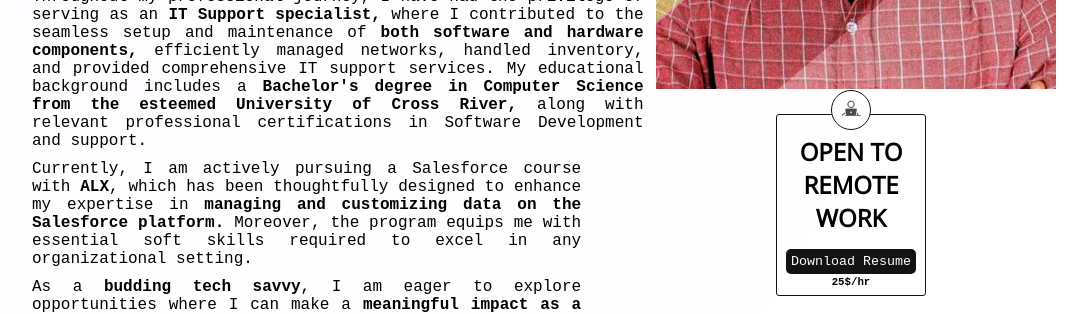
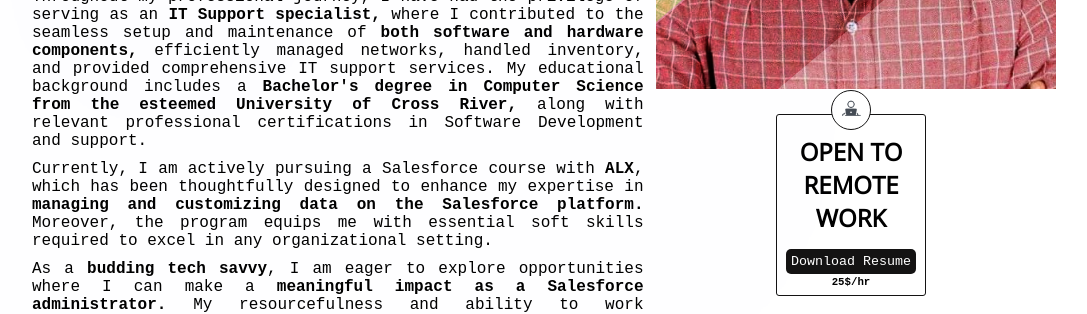
Before and after one commit to Akeh9ja/Portfolio, a plain HTML site: page index.html in a window 1280 px wide. Shown: the part 486-800 px from the top of the page, without its empty margins (96-1183 px from the left). Drawn offline with nearby package versions, Linux system fonts and the light colour scheme.

Commit message:
fixed paragraph error

```diff
--- a/index.html
+++ b/index.html
@@ -37,12 +37,12 @@
                         in Computer Science from the esteemed University of Cross River,</strong> along with relevant
                         professional certifications in Software Development and support.
                     </p>
-                    <p>Currently, I am actively pursuing a Salesforce course with <strong>ALX</strong>, which has been thoughtfully
+                    <p class="exp-section">Currently, I am actively pursuing a Salesforce course with <strong>ALX</strong>, which has been thoughtfully
                         designed to enhance my expertise in <strong>managing and customizing data on the Salesforce
                         platform.</strong> Moreover, the program equips me with essential soft skills required to excel in any
                         organizational setting.
                     </p>
-                    <p>As a <strong>budding tech savvy</strong>, I am eager to explore opportunities where I can make a <strong>meaningful
+                    <p class="exp-section">As a <strong>budding tech savvy</strong>, I am eager to explore opportunities where I can make a <strong>meaningful
                         impact as a Salesforce administrator.</strong> My resourcefulness and ability to work autonomously
                         enable me to efficiently contribute to organizational goals.
                     </p>
```
